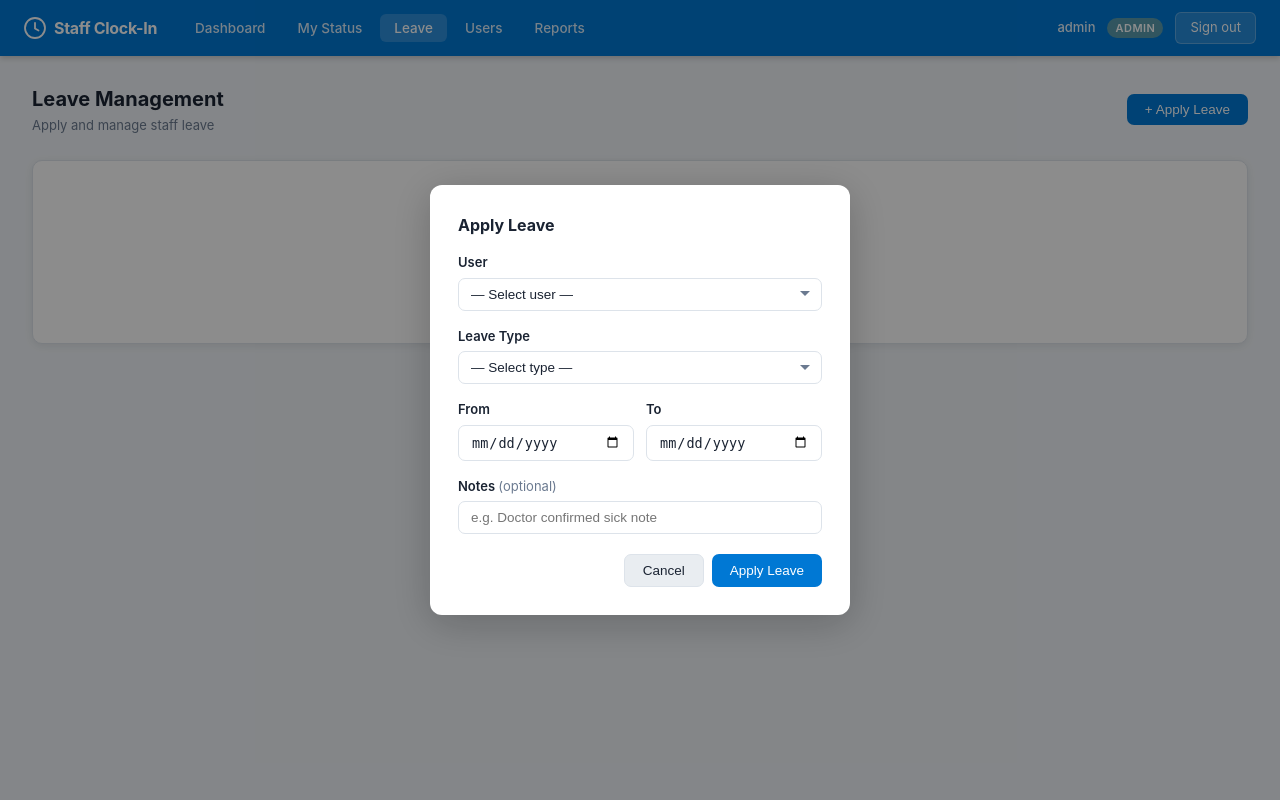
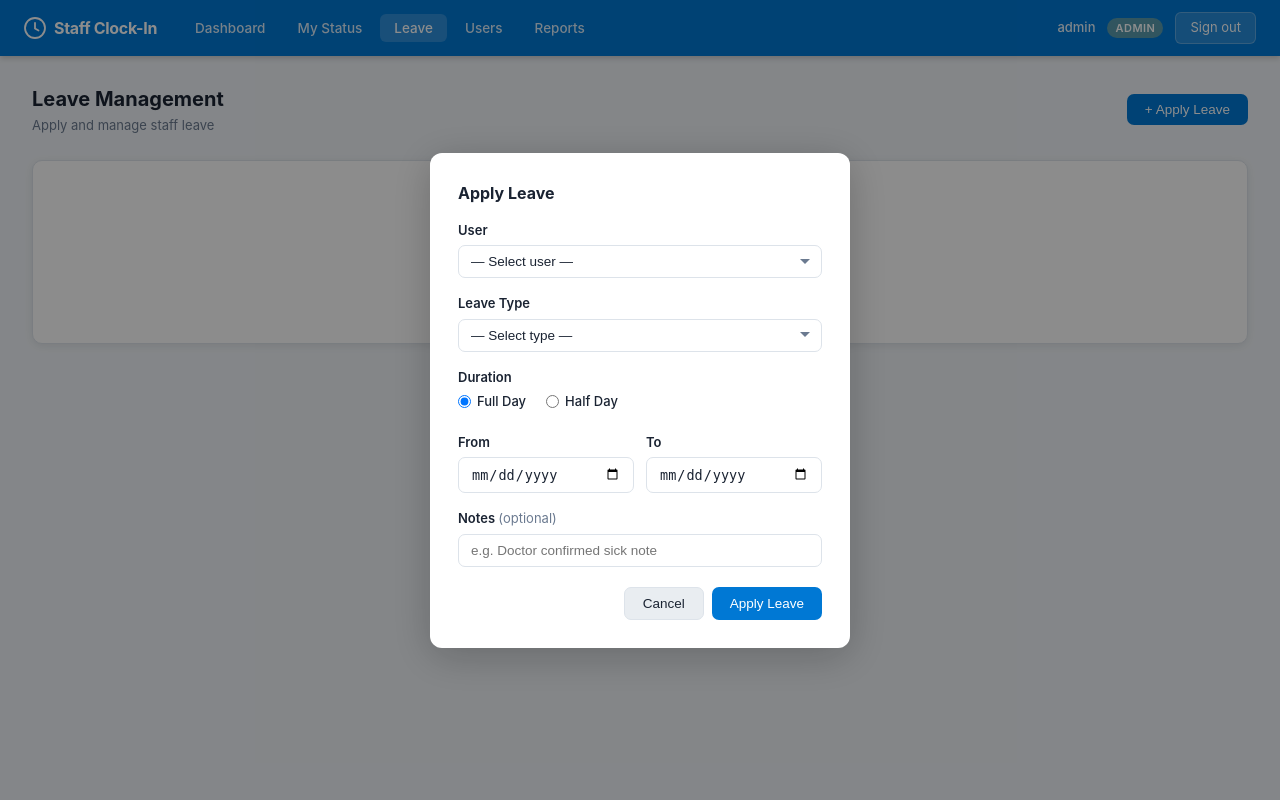
Before and after one commit to ashsmyth21/clock-in-app, a Flask app: page /manager/leave in a window 1280 px wide, after a click on "+ Apply Leave". Run offline with Flask 3, Linux system fonts and the light colour scheme; a user stored in the database is signed in; data comes from the database, SQL or seed files in the repository; data that the repository does not hold is empty.

Commit message:
Half-day leave (AM/PM), remove policy limits from status tooltips, half_day DB migration

```diff
--- a/app.py
+++ b/app.py
@@ -42,12 +42,12 @@ login_manager.login_message_category = 'info'
 STATUSES = ['Available', 'Lunch', 'Comfort Break', 'Training', 'Meeting', 'Projects', 'Tickets']
 
 STATUS_DESCRIPTIONS = {
-    'Available':     'Normal duties — calls, new tickets, etc.',
-    'Lunch':         'Lunch break — max 1 hour per day',
-    'Comfort Break': 'Toilet, drink, smoke break — max 30 mins per day',
-    'Training':      'Ad hoc training — can be documented on request',
-    'Meeting':       'Ad hoc meeting — can be documented on request',
-    'Projects':      'Assigned to a project or outbound calls',
+    'Available':     'Normal duties (calls, new tickets, etc.)',
+    'Lunch':         'Lunch break',
+    'Comfort Break': 'Restroom break, making a drink, etc.',
+    'Training':      'Ad hoc and/or planned training',
+    'Meeting':       'Ad hoc/planned meetings, interviews etc.',
+    'Projects':      'Assigned to a project/task',
     'Tickets':       'Catching up on existing or backlog tickets',
 }
 TEAMS = ['Support', 'Onboarding', 'Risk', 'Credit Control', '2nd Line']
@@ -688,7 +688,7 @@ def leave_management():
             "SELECT id, username, role, team FROM users WHERE deleted_at IS NULL ORDER BY team, username"
         ).fetchall()
         records = db.execute(
-            "SELECT lr.id, lr.leave_type, lr.leave_date_from, lr.leave_date_to, lr.notes,"
+            "SELECT lr.id, lr.leave_type, lr.leave_date_from, lr.leave_date_to, lr.half_day, lr.notes,"
             " u.id as user_id, u.username, u.team,"
             " ab.username as applied_by_name"
             " FROM leave_records lr"
@@ -703,7 +703,7 @@ def leave_management():
             (current_user.team, current_user.id)
         ).fetchall()
         records = db.execute(
-            "SELECT lr.id, lr.leave_type, lr.leave_date_from, lr.leave_date_to, lr.notes,"
+            "SELECT lr.id, lr.leave_type, lr.leave_date_from, lr.leave_date_to, lr.half_day, lr.notes,"
             " u.id as user_id, u.username, u.team,"
             " ab.username as applied_by_name"
             " FROM leave_records lr"
@@ -724,7 +724,9 @@ def apply_leave():
     uid        = request.form.get('user_id', type=int)
     leave_type = request.form.get('leave_type', '').strip()
     date_from  = request.form.get('date_from', '').strip()
-    date_to    = request.form.get('date_to', '').strip()
+    duration   = request.form.get('duration', 'full')
+    half_day   = request.form.get('half_day', None) if duration == 'half' else None
+    date_to    = date_from if duration == 'half' else request.form.get('date_to', '').strip()
     notes      = request.form.get('notes', '').strip()
 
     if not uid or leave_type not in LEAVE_TYPES or not date_from or not date_to:
@@ -747,9 +749,9 @@ def apply_leave():
             return redirect(url_for('leave_management'))
 
     db.execute(
-        "INSERT INTO leave_records (user_id, leave_type, leave_date_from, leave_date_to, applied_by, applied_at, notes)"
-        " VALUES (?, ?, ?, ?, ?, ?, ?)",
-        (uid, leave_type, date_from, date_to, current_user.id, datetime.now().isoformat(), notes or None)
+        "INSERT INTO leave_records (user_id, leave_type, leave_date_from, leave_date_to, half_day, applied_by, applied_at, notes)"
+        " VALUES (?, ?, ?, ?, ?, ?, ?, ?)",
+        (uid, leave_type, date_from, date_to, half_day, current_user.id, datetime.now().isoformat(), notes or None)
     )
     db.commit()
     flash('Leave applied.', 'success')
--- a/database.py
+++ b/database.py
@@ -83,6 +83,9 @@ def init_db():
             FOREIGN KEY (applied_by) REFERENCES users(id)
         )
     ''')
+    lr_cols = [row[1] for row in db.execute('PRAGMA table_info(leave_records)').fetchall()]
+    if 'half_day' not in lr_cols:
+        db.execute('ALTER TABLE leave_records ADD COLUMN half_day TEXT')
     db.execute("UPDATE users SET role = 'admin' WHERE username = 'admin' AND role = 'manager'")
     existing = db.execute('SELECT id FROM users WHERE username = ?', ('admin',)).fetchone()
     if not existing:
--- a/templates/leave_management.html
+++ b/templates/leave_management.html
@@ -19,8 +19,7 @@
           <th>User</th>
           <th>Team</th>
           <th>Leave Type</th>
-          <th>From</th>
-          <th>To</th>
+          <th>Date(s)</th>
           <th>Applied By</th>
           <th>Notes</th>
           <th>Action</th>
@@ -36,8 +35,18 @@
               {{ r.leave_type }}
             </span>
           </td>
-          <td>{{ r.leave_date_from|fmt_date }}</td>
-          <td>{{ r.leave_date_to|fmt_date }}</td>
+          <td>
+            {% if r.half_day %}
+              {{ r.leave_date_from|fmt_date }}
+              <span style="display:inline-block;margin-left:6px;padding:2px 8px;border-radius:12px;font-size:11px;font-weight:700;background:#e8f0fe;color:#1a56db;">
+                {{ r.half_day }}
+              </span>
+            {% elif r.leave_date_from == r.leave_date_to %}
+              {{ r.leave_date_from|fmt_date }}
+            {% else %}
+              {{ r.leave_date_from|fmt_date }} → {{ r.leave_date_to|fmt_date }}
+            {% endif %}
+          </td>
           <td style="font-size:12.5px;color:var(--text-muted);">{{ r.applied_by_name }}</td>
           <td style="font-size:12.5px;color:var(--text-muted);">{{ r.notes or '—' }}</td>
           <td>
@@ -67,7 +76,7 @@
 <div class="modal-overlay" id="leave-modal">
   <div class="modal-box">
     <div class="modal-title">Apply Leave</div>
-    <form method="POST" action="{{ url_for('apply_leave') }}">
+    <form method="POST" action="{{ url_for('apply_leave') }}" id="leave-form">
       <div class="form-group">
         <label>User</label>
         <select name="user_id" required>
@@ -80,6 +89,7 @@
           {% endfor %}
         </select>
       </div>
+
       <div class="form-group">
         <label>Leave Type</label>
         <select name="leave_type" required>
@@ -89,20 +99,53 @@
           {% endfor %}
         </select>
       </div>
+
+      <div class="form-group">
+        <label>Duration</label>
+        <div style="display:flex;gap:20px;margin-top:4px;">
+          <label style="display:flex;align-items:center;gap:6px;cursor:pointer;font-weight:500;">
+            <input type="radio" name="duration" value="full" checked onchange="leaveDurationChange()">
+            Full Day
+          </label>
+          <label style="display:flex;align-items:center;gap:6px;cursor:pointer;font-weight:500;">
+            <input type="radio" name="duration" value="half" onchange="leaveDurationChange()">
+            Half Day
+          </label>
+        </div>
+      </div>
+
+      <div id="half-day-period" style="display:none;">
+        <div class="form-group">
+          <label>Half Day Period</label>
+          <div style="display:flex;gap:20px;margin-top:4px;">
+            <label style="display:flex;align-items:center;gap:6px;cursor:pointer;font-weight:500;">
+              <input type="radio" name="half_day" value="AM" checked>
+              Morning (AM)
+            </label>
+            <label style="display:flex;align-items:center;gap:6px;cursor:pointer;font-weight:500;">
+              <input type="radio" name="half_day" value="PM">
+              Afternoon (PM)
+            </label>
+          </div>
+        </div>
+      </div>
+
       <div style="display:grid;grid-template-columns:1fr 1fr;gap:12px;">
         <div class="form-group">
           <label>From</label>
-          <input type="date" name="date_from" required>
+          <input type="date" name="date_from" id="leave-date-from" required onchange="syncHalfDayDate()">
         </div>
-        <div class="form-group">
+        <div class="form-group" id="date-to-group">
           <label>To</label>
-          <input type="date" name="date_to" required>
+          <input type="date" name="date_to" id="leave-date-to" required>
         </div>
       </div>
+
       <div class="form-group">
         <label>Notes <span style="font-weight:400;color:var(--text-muted);">(optional)</span></label>
         <input type="text" name="notes" placeholder="e.g. Doctor confirmed sick note">
       </div>
+
       <div class="modal-footer">
         <button type="button" class="btn btn-secondary"
                 onclick="document.getElementById('leave-modal').classList.remove('open')">Cancel</button>
@@ -120,5 +163,27 @@
       if (e.target === overlay) overlay.classList.remove('open');
     });
   });
+
+  function leaveDurationChange() {
+    const isHalf = document.querySelector('[name="duration"]:checked').value === 'half';
+    document.getElementById('half-day-period').style.display = isHalf ? 'block' : 'none';
+    const toGroup = document.getElementById('date-to-group');
+    const dateTo  = document.getElementById('leave-date-to');
+    if (isHalf) {
+      toGroup.style.display = 'none';
+      dateTo.required = false;
+      syncHalfDayDate();
+    } else {
+      toGroup.style.display = 'block';
+      dateTo.required = true;
+    }
+  }
+
+  function syncHalfDayDate() {
+    const isHalf = document.querySelector('[name="duration"]:checked').value === 'half';
+    if (isHalf) {
+      document.getElementById('leave-date-to').value = document.getElementById('leave-date-from').value;
+    }
+  }
 </script>
 {% endblock %}
```
